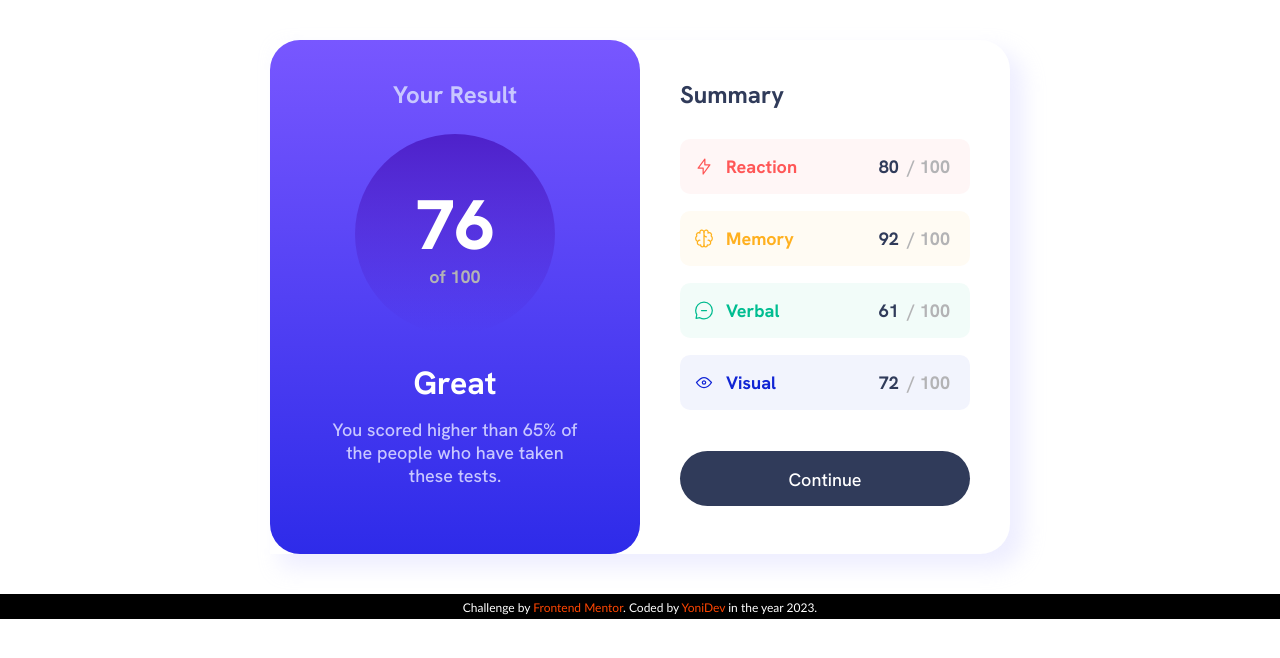
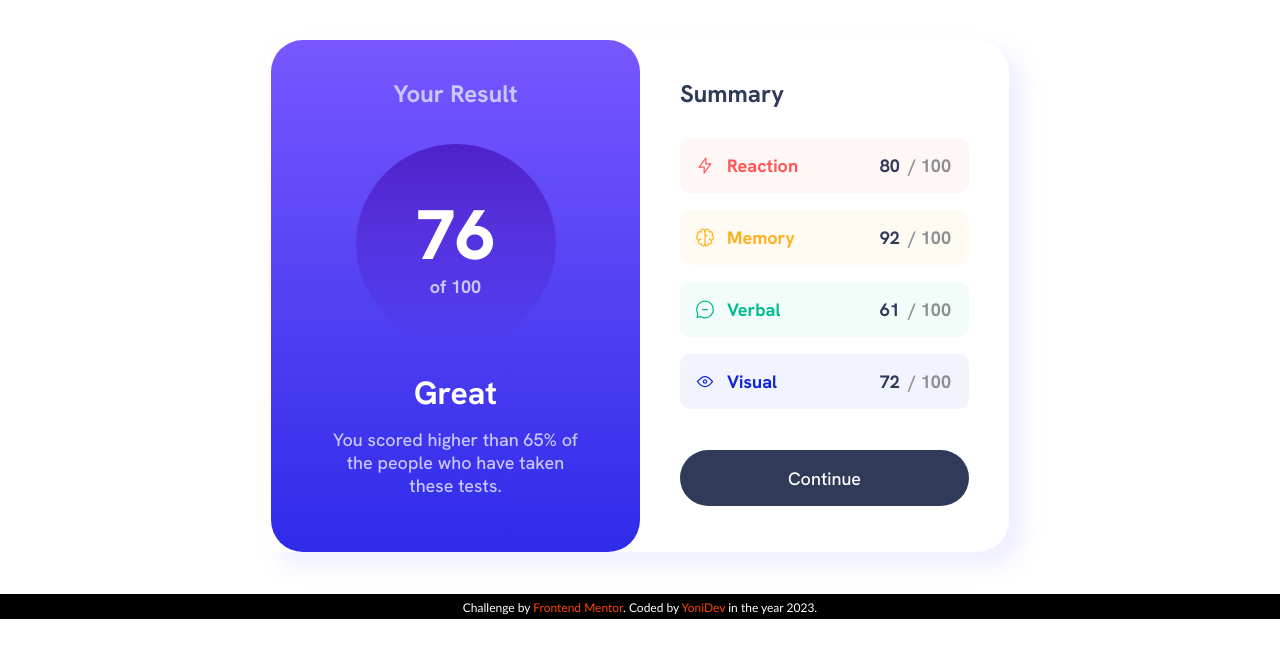
Before and after one commit to YoniiDev/Frontend-Mentor-Challenge-2-Results-Summary-Component-Main, a website: page index.html in a window 1280 px wide. Drawn offline with Linux system fonts and the light colour scheme.

Commit message:
Reto terminado

```diff
--- a/scss/bases/_variables.scss
+++ b/scss/bases/_variables.scss
@@ -13,7 +13,7 @@ $Cobalt-blue-alpha: hsla(234, 85%, 45%, 0.05);
 
 ///Neutral Colors
 $White: hsl(0, 0%, 100%);
-$Pale-blue: #b3b3b5; //color modificado
+$Pale-blue: #8f8f91; //color modificado
 $Light-lavender: hsl(241, 100%, 89%);
 $Dark-gray-blue: hsl(224, 30%, 27%);
 
--- a/scss/components/_main.scss
+++ b/scss/components/_main.scss
@@ -2,33 +2,31 @@
     display: flex;
     justify-content: center;
     padding-top: 40px;
-    padding-bottom: 40px;
-
+    padding-bottom: 42px;
 
     .results_summary_component_contenedor {
         display: flex;
         flex-wrap: wrap;
-        border-top-right-radius: 30px;
-        border-bottom-right-radius: 30px;
+        border-top-right-radius: 32px;
+        border-bottom-right-radius: 32px;
         box-shadow: 12px 12px 21px 2px rgba(200, 199, 255, 0.3);
         -webkit-box-shadow: 12px 12px 21px 2px rgba(200, 199, 255, 0.3);
         -moz-box-shadow: 12px 12px 21px 2px rgba(200, 199, 255, 0.3);
 
-
         .your_result_contenedor {
-            width: 370px;
-            height: 514px;
+            width: 369px;
+            height: 512px;
             background: linear-gradient(to top, $Light-royal-blue-background, $Light-slate-blue-background);
             text-align: center;
-            border-radius: 30px;
-            padding-top: 39px;
-            padding-left: 62px;
-            padding-right: 62px;
+            border-radius: 32px;
+            padding-top: 38px;
+            padding-left: 60px;
+            padding-right: 60px;
 
             .your_result {
                 color: $Light-lavender;
                 font-weight: 700;
-                margin-bottom: 24px;
+                margin-bottom: 35px;
             }
 
             .circulo {
@@ -54,7 +52,7 @@
                 .puntaje_total {
                     font-size: 18px;
                     font-weight: 700;
-                    color: $Pale-blue;
+                    color: $Light-lavender;
                 }
             }
 
@@ -74,13 +72,13 @@
         }
 
         .summary_contenedor {
-            width: 370px;
-            height: 514px;
-            border-top-right-radius: 30px;
-            border-bottom-right-radius: 30px;
+            width: 369px;
+            height: 512px;
+            border-top-right-radius: 32px;
+            border-bottom-right-radius: 32px;
             padding-left: 40px;
             padding-right: 40px;
-            padding-top: 39px;
+            padding-top: 38px;
 
             h2 {
                 color: $Dark-gray-blue;
@@ -96,8 +94,8 @@
                 height: 55px;
                 background-color: $Light-red-alpha;
                 border-radius: 10px;
-                padding-left: 14px;
-                padding-right: 20px;
+                padding-left: 15px;
+                padding-right: 18px;
                 margin-bottom: 17px;
 
 
@@ -134,8 +132,8 @@
                 height: 55px;
                 background-color: $Orangey-yellow-alpha;
                 border-radius: 10px;
-                padding-left: 14px;
-                padding-right: 20px;
+                padding-left: 15px;
+                padding-right: 18px;
                 margin-bottom: 17px;
 
                 .icono_memoria_y_texto_memoria {
@@ -170,8 +168,8 @@
                 height: 55px;
                 background-color: $Green-teal-alpha;
                 border-radius: 10px;
-                padding-left: 14px;
-                padding-right: 20px;
+                padding-left: 15px;
+                padding-right: 18px;
                 margin-bottom: 17px;
 
                 .icono_verbal_y_texto_verbal {
@@ -206,8 +204,8 @@
                 height: 55px;
                 background-color: $Cobalt-blue-alpha;
                 border-radius: 10px;
-                padding-left: 14px;
-                padding-right: 20px;
+                padding-left: 15px;
+                padding-right: 18px;
                 margin-bottom: 41px;
 
                 .icono_visual_y_texto_visual {
@@ -239,7 +237,7 @@
             .boton_continuar {
                 display: block;
                 width: 100%;
-                height: 55px;
+                height: 56px;
                 background-color: $Dark-gray-blue;
                 border-radius: 30px;
                 text-decoration: none;
```
Also changed, not shown: README-template.md (deleted), README.md, css/estilos.css, screenshot/Screenshot Desktop Results summary component.png (added), screenshot/Screenshot Mobile Results summary component.png (added).
